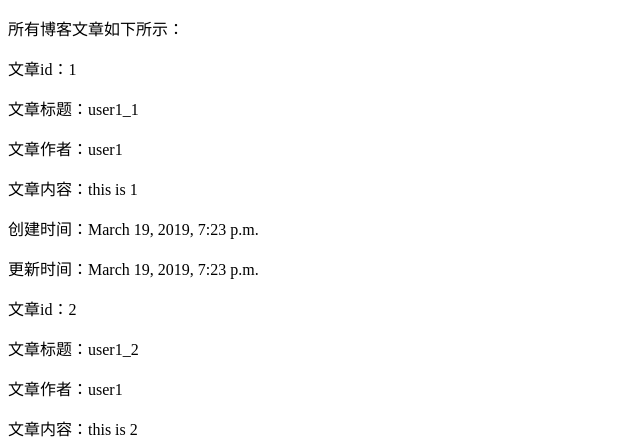
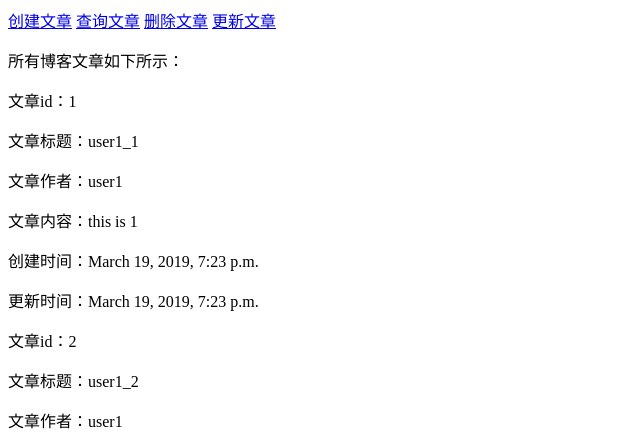
Before and after one commit to wandoufan/django_blog, a Django app: page /article-list/ in a window 1280 px wide. Shown: the top 437 px of the page, without its empty margins (0-640 px from the left). Run offline with Django 3.2, Linux system fonts and the light colour scheme; data comes from the database, SQL or seed files in the repository.

Commit message:
展示页面增加链接

```diff
--- a/my_blog/templates/article/list.html
+++ b/my_blog/templates/article/list.html
@@ -4,6 +4,11 @@
     <title>豌豆帆 展示所有文章</title>
 </head>
 <body>
+<a href="127.0.0.1:8000/article-create">创建文章</a>
+<a href="127.0.0.1:8000/article-query">查询文章</a>
+<a href="127.0.0.1:8000/article-delete">删除文章</a>
+<a href="127.0.0.1:8000/article-update">更新文章</a>
+
 <p>{{info}}</p>
 
 {% for article in article_list %}
```
